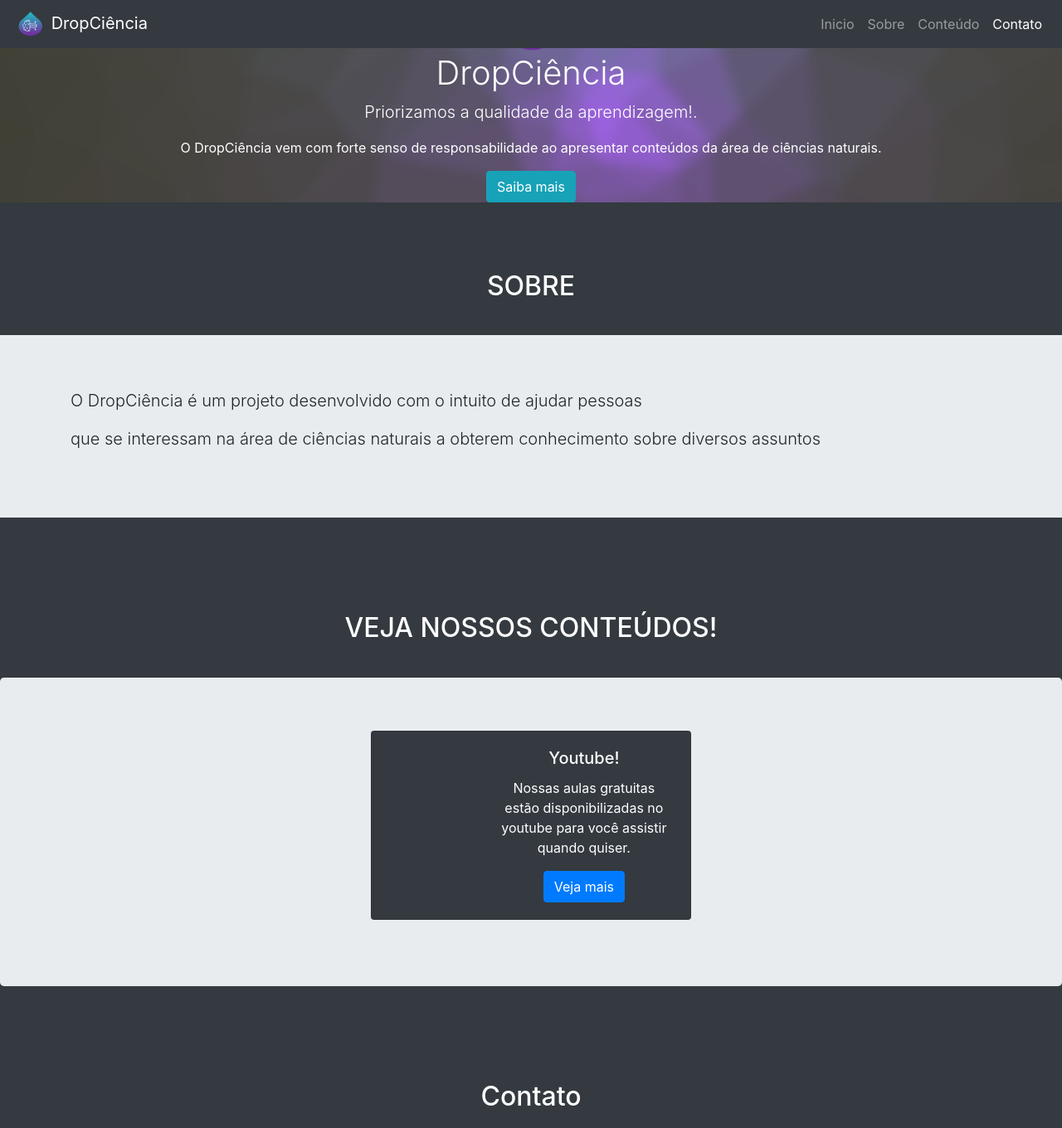
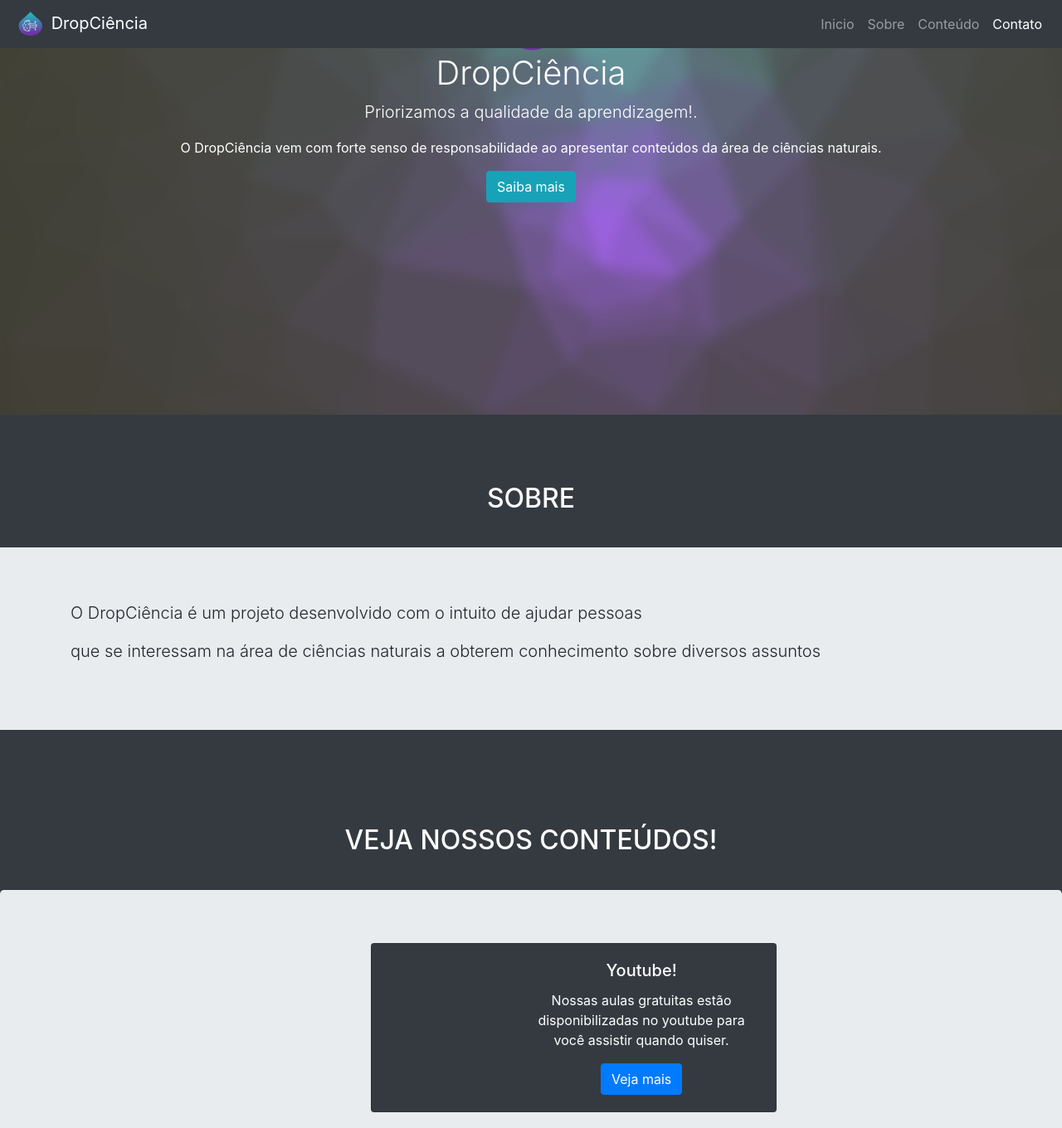
Before and after one commit to querneu/dropci, a plain HTML site: page index.html in a window 1280 px wide. Shown: the top 1360 px of the page at 83% size. Drawn offline with nearby package versions, Linux system fonts and the light colour scheme; grey boxes are pictures that could not be loaded.

Commit message:
Agora vai

```diff
--- a/index.html
+++ b/index.html
@@ -1,4 +1,5 @@
 <!DOCTYPE html>
+<!-- saved from url=(0052)https://getbootstrap.com/docs/4.3/examples/product/# -->
 <html>
 
 <head>
@@ -8,8 +9,8 @@
     <!--CSS bootstrap-->
     <link rel="stylesheet" href="https://stackpath.bootstrapcdn.com/bootstrap/4.1.3/css/bootstrap.min.css" integrity="sha384-MCw98/SFnGE8fJT3GXwEOngsV7Zt27NXFoaoApmYm81iuXoPkFOJwJ8ERdknLPMO" crossorigin="anonymous">
     <title>DropCiência</title>
+    <!--Css do fontawesome-->
     <link rel="icon" href="./img/favicon.ico">
-    <!--Css do fontawesome-->
     <link href="https://stackpath.bootstrapcdn.com/font-awesome/4.7.0/css/font-awesome.min.css" rel="stylesheet" integrity="sha384-wvfXpqpZZVQGK6TAh5PVlGOfQNHSoD2xbE+QkPxCAFlNEevoEH3Sl0sibVcOQVnN" crossorigin="anonymous">
     <!-- CCSS Custom-->
     <link href="./styles/custom.css" rel="stylesheet">
@@ -43,7 +44,7 @@
     <!--Bloco de apresentação-->
     <header class="masthead " id="inicio">
 
-        <div class="container-fluid">
+        <div class="container h-100">
             <div class="row h-100 align-items-center">
                 <div class="col-12 text-center text-white">
                     <img src="./img/logo.png" height="64" alt="">
@@ -81,7 +82,7 @@
             </div>
             <div class="jumbotron ">
                 <div class="row">
-                    <div class="col-md-4 offset-md-4">
+                    <div class="col-md-5 offset-md-4">
                         <div class="card mb-3 text-white text-center bg-dark" style="max-width: 540px;">
                             <div class="row no-gutters">
                                 <div class="col-md-4">
@@ -166,7 +167,7 @@
                 </div>
                 <div class="row">
                     <div class="col-12 col-md text-center">
-                        <img src="./img/logo.png" width="30" height="30">
+                        <img src="./img/logo.png" width="30" height="30" alt="">
                         <a href="#inicio">
                             <small class="d-block mb-3 text-muted">© DropCiência 2019</small>
                         </a>
--- a/styles/custom.css
+++ b/styles/custom.css
@@ -118,8 +118,8 @@
 }
 
 .masthead {
-    min-height: 100%;
     height: 100%;
+    min-height: 500px;
     background-image: url("../img/cover.png");
     background-size: cover;
     background-position: center;
```
